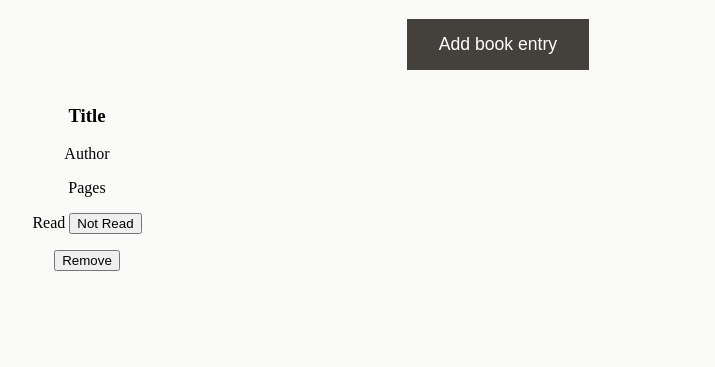
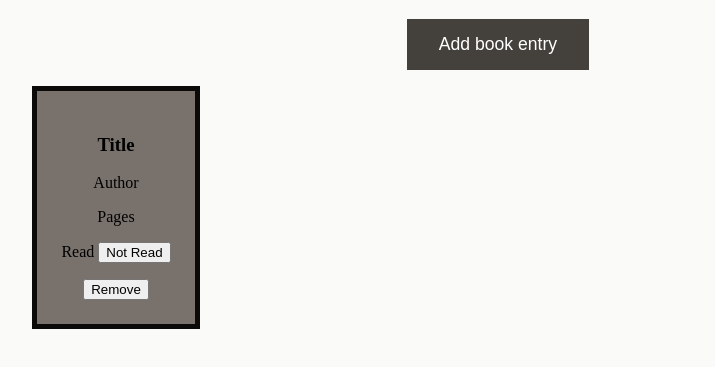
Before and after one commit to simon8800/top-library, a plain HTML site: page index.html in a window 1280 px wide. Shown: the part 61-428 px from the top of the page, without its empty margins (142-857 px from the left). Drawn offline with Linux system fonts and the light colour scheme.

Commit message:
Add book-card styling

```diff
--- a/style.css
+++ b/style.css
@@ -63,5 +63,7 @@ body {
 }
 
 .book-card {
-
+  background-color: #78716c;
+  padding: 1.5em;
+  border: 5px solid #0c0a09;
 }
```
